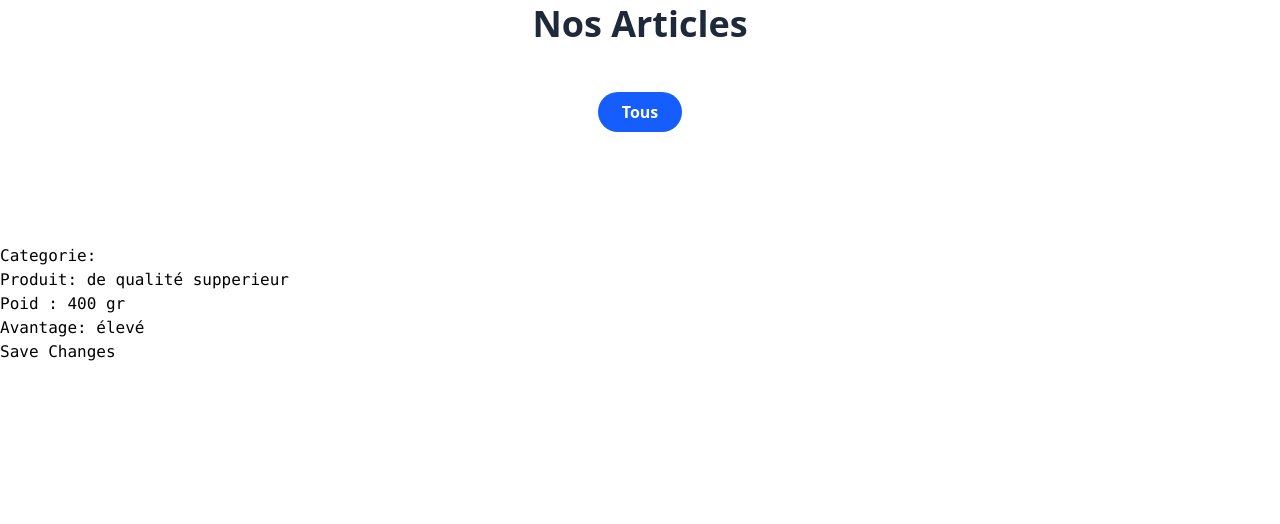
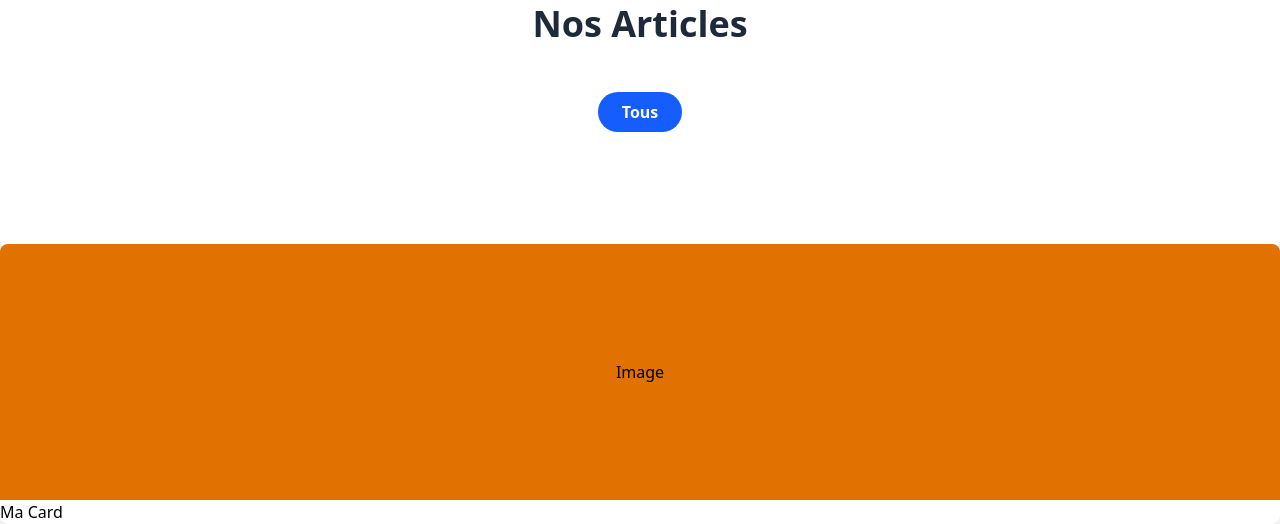
Before and after one commit to Franck6ix/Boutique_Mobile, a Laravel app: page / in a window 1280 px wide. Shown: the part 524-1048 px from the top of the page. Before the commit the page ends 885 px from the top, so only its background shows below. Run offline with Laravel 12, Linux system fonts and the light colour scheme; data that the repository does not hold is empty; some web fonts are replaced.

Commit message:
Travaux Card

```diff
--- a/resources/views/Layout/app.blade.php
+++ b/resources/views/Layout/app.blade.php
@@ -31,7 +31,8 @@
 
 <x-categories/>
 
-<x-card-product/>
+
+
 
 @yield('content')
 
--- a/resources/views/components/card-product.blade.php
+++ b/resources/views/components/card-product.blade.php
@@ -1,12 +1,15 @@
-                <div class="background-color: border-l-blue-900 font-mono width:500px height:20px">
 
-            <!--Carte Produit-->
-            <img class="" src="">
+<!--CARD PRODUIT-->
 
-        <h4 class="font-mono">Categorie:</h4>
+<div class="bg-white rounded-lg shadow-md overflow-hidden hover:shadow-2xl transition ">
 
-<p>Produit: de qualité supperieur <br> Poid : 400 gr<br> Avantage: élevé <br></p>
+        <div class="bg-amber-600 h-64 flex items-center justify-center">
+        <img>
+                Image
+        </div>
 
-        <div class="font-mono width:500px height:20px">Save Changes</div>
 
-                </div>
+        Ma Card
+
+
+</div>
--- a/resources/views/index.blade.php
+++ b/resources/views/index.blade.php
@@ -2,4 +2,6 @@
 
 @section('content')
 
+<x-card-product/>
+
 @endsection
```
